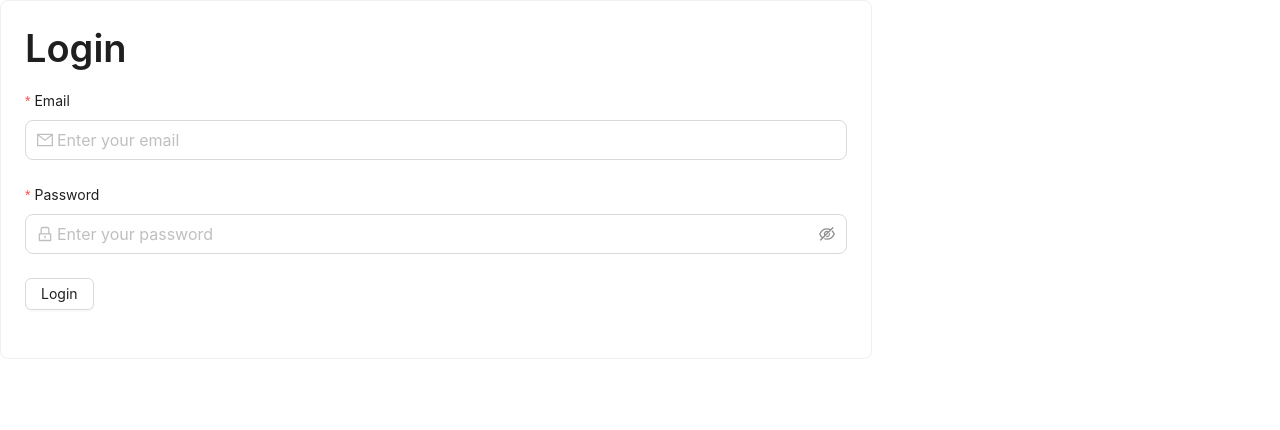
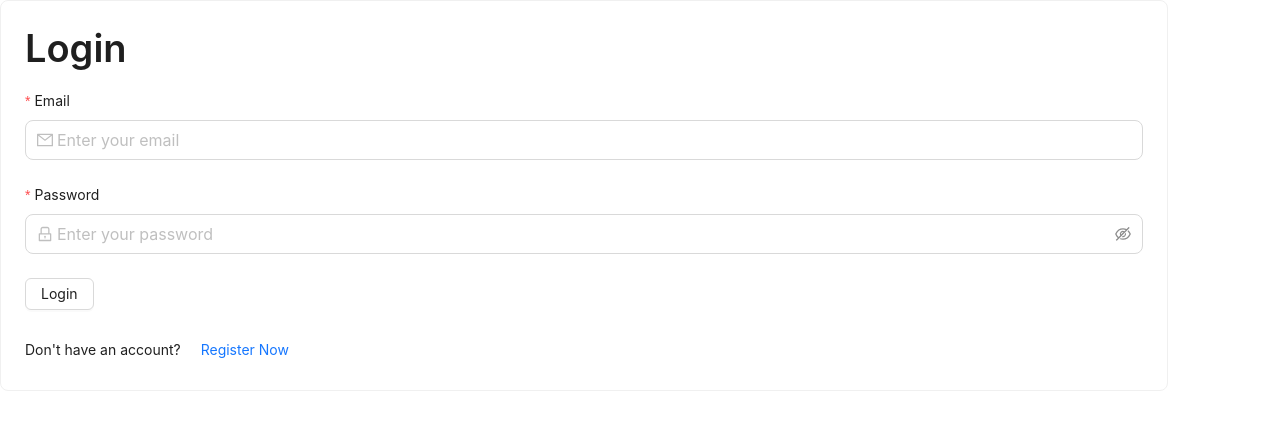
Before and after one commit to mayurrogheliya/budget-tracker-frontend, a React (Vite) app: page /login in a window 1280 px wide. Shown: the top 430 px of the page. Built offline with nearby package versions, Linux system fonts and the light colour scheme; no server answers.

Commit message:
feat: add loading spin during backend communication

```diff
--- a/src/layout/RootLayout.tsx
+++ b/src/layout/RootLayout.tsx
@@ -5,6 +5,7 @@ import { NavLink, Outlet } from "react-router-dom";
 import icon from "../assets/icon.jpg";
 import { userAPI } from "../api/endpoints/user";
 import { useUserStore } from "../store/useUserStore";
+import { Spin } from "antd";
 
 const RootLayout: React.FC = () => {
   const [isSidebarOpen, setIsSidebarOpen] = useState(false);
@@ -13,11 +14,13 @@ const RootLayout: React.FC = () => {
     setIsSidebarOpen((isSidebarOpen) => !isSidebarOpen);
   };
 
-  const { logout } = useUserStore();
+  const { logout, setLoading, loading } = useUserStore();
 
   const handleLogout = async () => {
+    setLoading(true);
     await userAPI.logout();
     logout();
+    setLoading(false);
   };
 
   return (
@@ -107,7 +110,11 @@ const RootLayout: React.FC = () => {
       )}
 
       <main className="flex-1 bg-white overflow-y-auto md:ml-60 lg:ml-1 md:mt-0 mt-12 p-2">
-        <Outlet />
+        {loading ? (
+          <Spin tip="Loading..." size="large" fullscreen />
+        ) : (
+          <Outlet />
+        )}
       </main>
     </div>
   );
--- a/src/pages/LoginForm.tsx
+++ b/src/pages/LoginForm.tsx
@@ -19,7 +19,7 @@ const { Title } = Typography;
 
 const LoginForm: React.FC = () => {
   const [form] = Form.useForm();
-  const { setLoading, login, isAuthenticated } = useUserStore();
+  const { setLoading, loading, login, isAuthenticated } = useUserStore();
   const navigate = useNavigate();
 
   const handelLogin = async (values: any) => {
@@ -109,10 +109,21 @@ const LoginForm: React.FC = () => {
                     <Button
                       htmlType="submit"
                       className="bg-sky-600 text-base !text-gray-50 hover:!bg-sky-600 w-full p-5"
+                      disabled={loading}
                     >
-                      Login
+                      {loading ? "Login..." : "Login"}
                     </Button>
                   </Form.Item>
+                </Col>
+                <Col xs={24} sm={24} className="text-center">
+                  <span>Don't have an account? </span>
+                  <Button
+                    type="link"
+                    className="p-0 underline"
+                    onClick={() => navigate("/register")}
+                  >
+                    Register Now
+                  </Button>
                 </Col>
               </Row>
             </Form>
```
